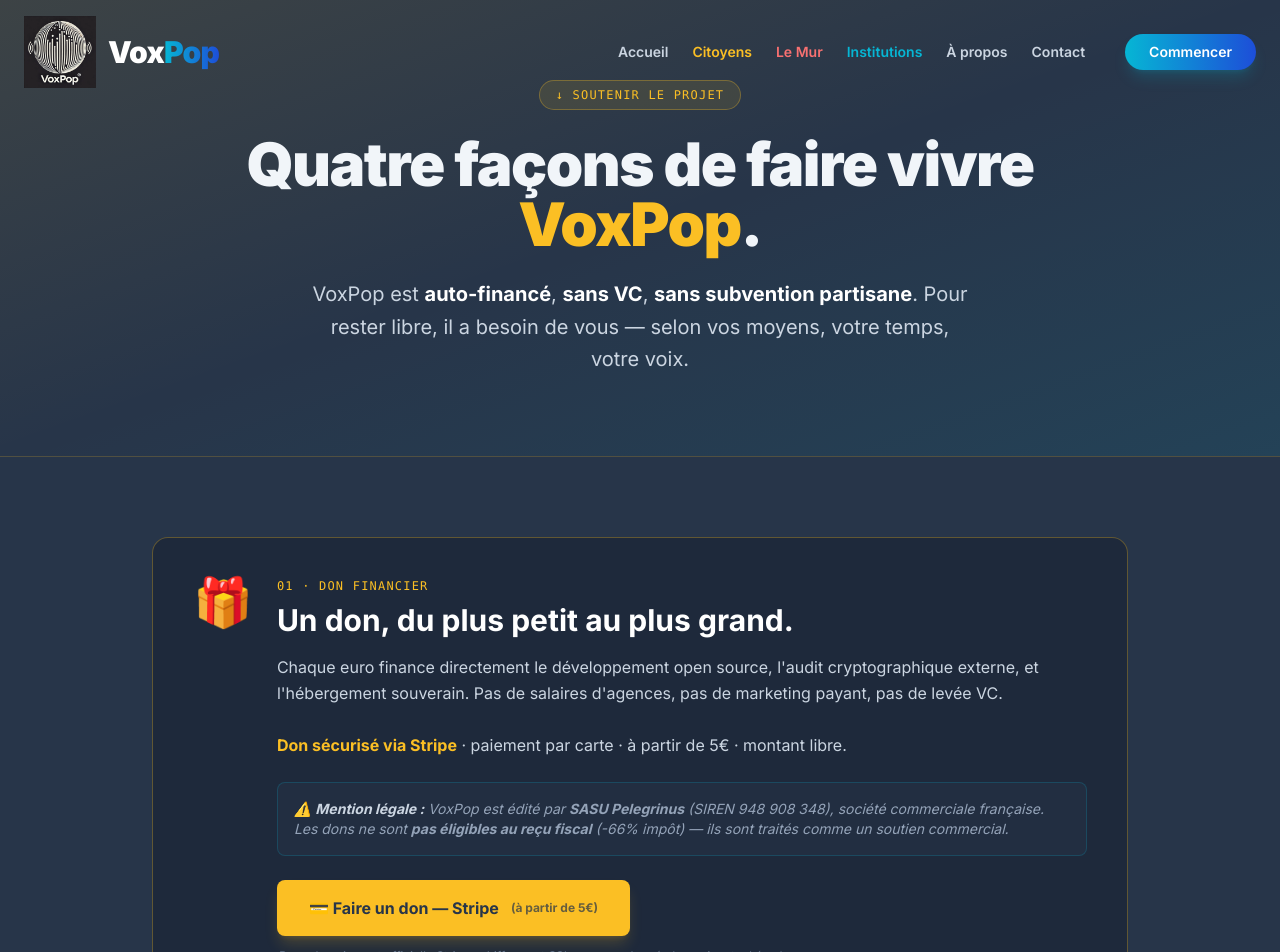
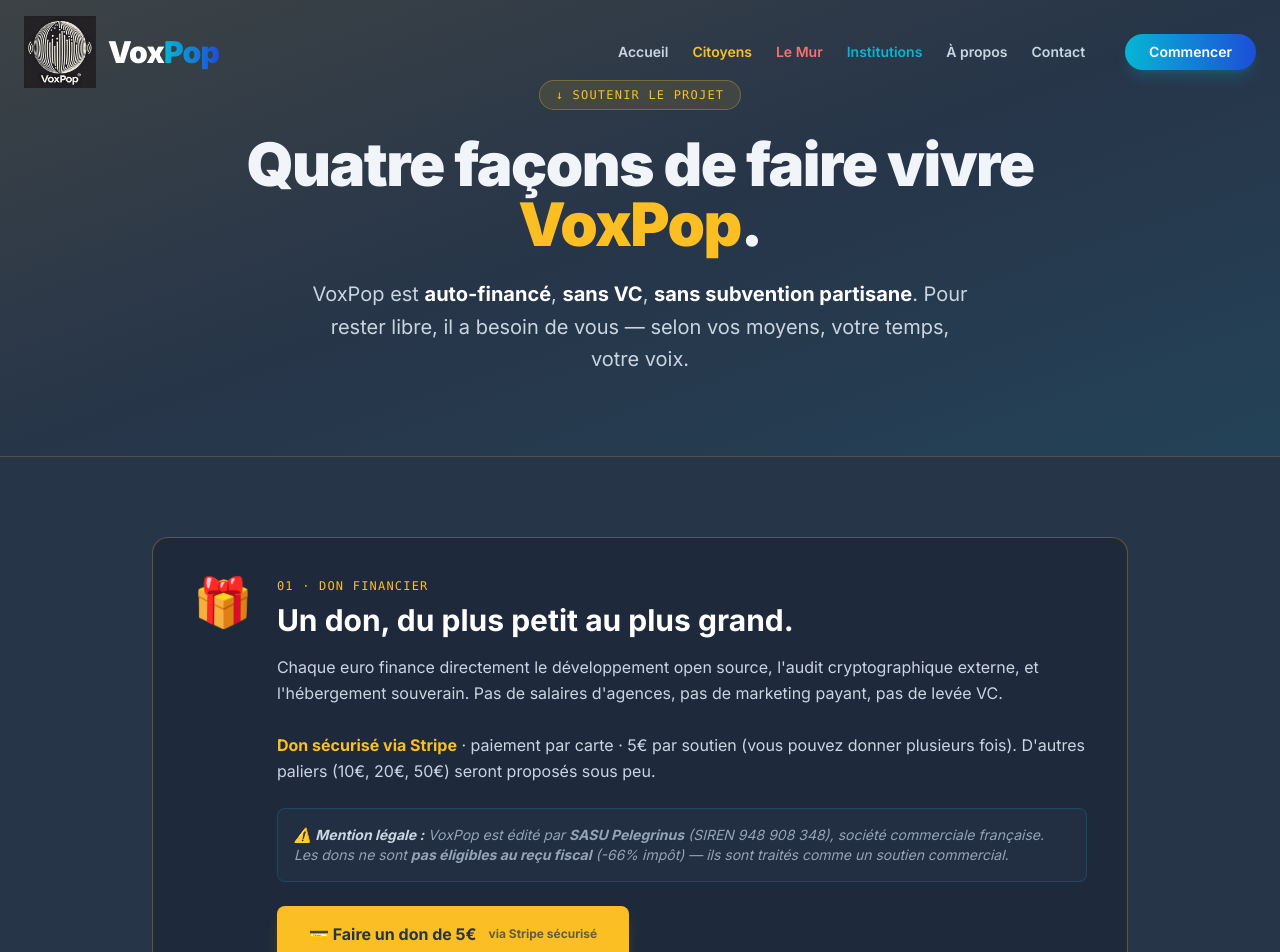
Before and after one commit to voxpop-project/voxpop-site, a Next.js app: page /soutenir in a window 1280 px wide. Shown: the top 952 px of the page. Built offline with nearby package versions, Linux system fonts and the light colour scheme.

Commit message:
fix: /soutenir reflete le tarif fixe 5E actuel (vs 'montant libre')
Update copy pour etre honnete : le Payment Link Stripe est a 5E fixe
pour l'instant. Mention que d'autres paliers (10E, 20E, 50E) arrivent.

```diff
--- a/src/app/soutenir/page.tsx
+++ b/src/app/soutenir/page.tsx
@@ -49,7 +49,7 @@
                 Chaque euro finance directement le développement open source, l&apos;audit cryptographique externe, et l&apos;hébergement souverain.
                 Pas de salaires d&apos;agences, pas de marketing payant, pas de levée VC.
                 <br /><br />
-                <strong className="text-vp-gold">Don sécurisé via Stripe</strong> · paiement par carte · à partir de 5€ · montant libre.
+                <strong className="text-vp-gold">Don sécurisé via Stripe</strong> · paiement par carte · 5€ par soutien (vous pouvez donner plusieurs fois). D&apos;autres paliers (10€, 20€, 50€) seront proposés sous peu.
               </p>
               <div className="bg-vp-deep/50 border border-vp-teal/20 rounded-lg p-4 mb-6">
                 <p className="text-sm text-slate-400 italic">
@@ -64,8 +64,8 @@
                 rel="noopener noreferrer"
                 className="inline-flex items-center gap-3 px-8 py-4 bg-vp-gold text-vp-deep font-bold rounded-lg hover:bg-vp-gold/90 transition shadow-lg shadow-vp-gold/20"
               >
-                💳 Faire un don — Stripe
-                <span className="text-xs opacity-70">(à partir de 5€)</span>
+                💳 Faire un don de 5€
+                <span className="text-xs opacity-70">via Stripe sécurisé</span>
               </a>
               <p className="text-xs text-slate-500 mt-3 italic">
                 Page de paiement officielle Stripe · chiffrement SSL · aucune donnée bancaire stockée chez nous.
```
